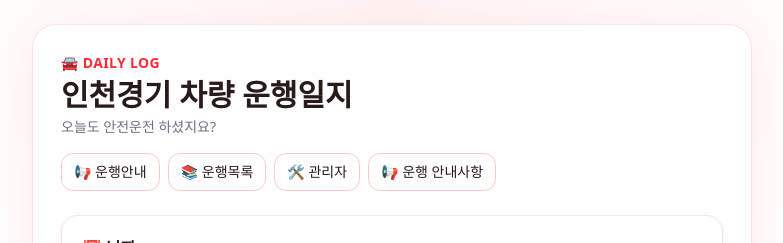
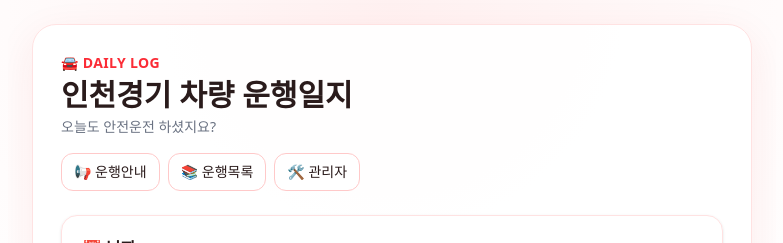
Before and after one commit to joadela00/vehicle-log, a Next.js app: page / in a window 1280 px wide. Shown: the top 243 px of the page, without its empty margins (248-1031 px from the left). Built offline with nearby package versions, Linux system fonts and the light colour scheme; no server answers; the database is empty.

Commit message:
Update page.tsx

```diff
--- a/app/page.tsx
+++ b/app/page.tsx
@@ -68,12 +68,6 @@ export default async function Home({
             href="/admin"
           >
             🛠️ 관리자
-          </Link>
-          <Link
-            className="rounded-xl border border-red-200 bg-white px-3 py-2 font-medium hover:border-red-400 hover:text-red-600"
-            href="/guide"
-          >
-            📢 운행 안내사항
           </Link>
         </div>
 
```
